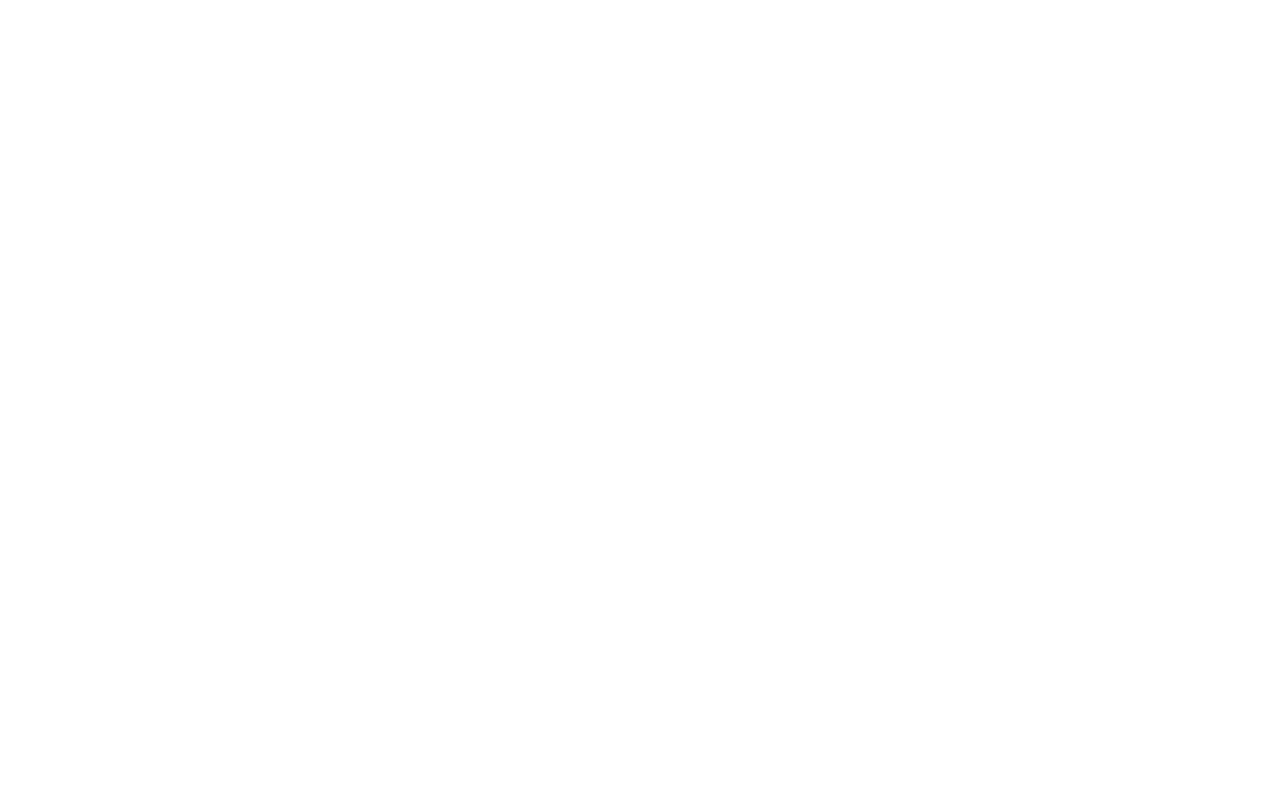
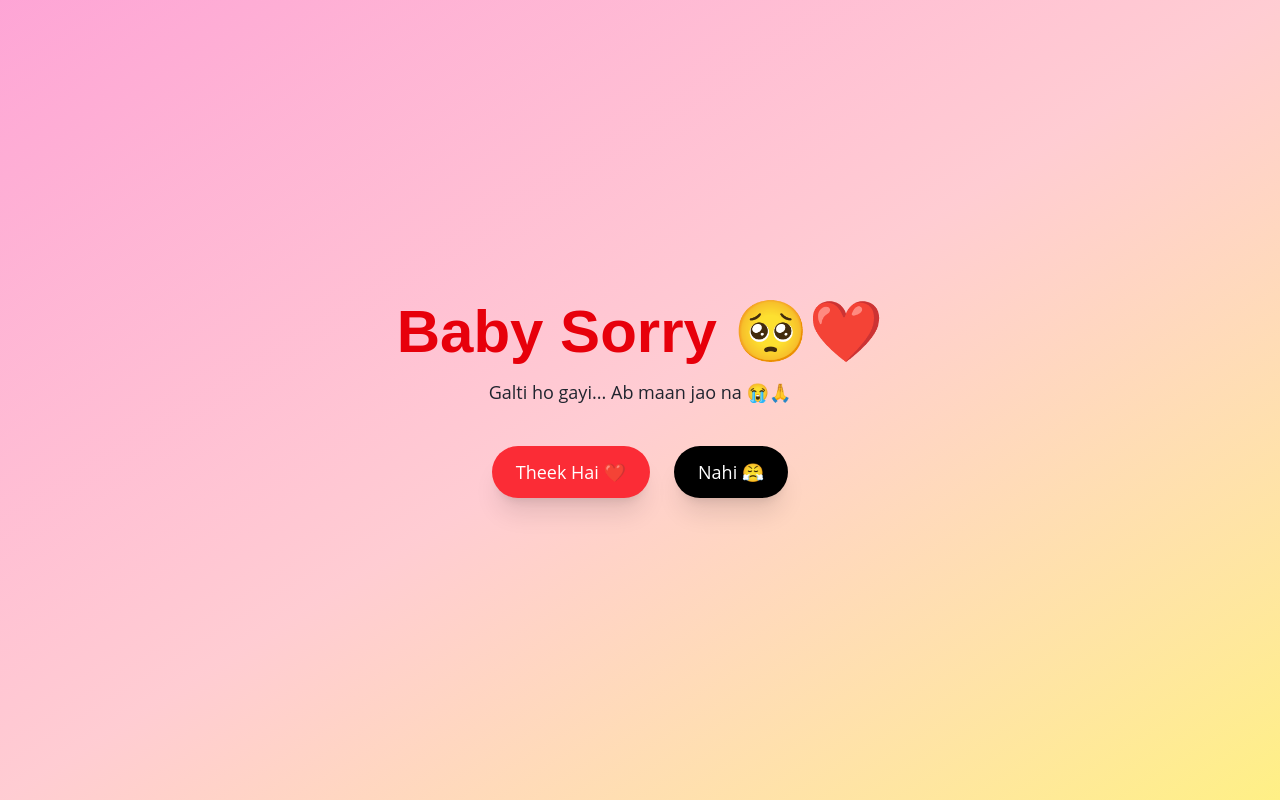
Before and after one commit to rohittrv7/arkshakti, a React (Vite) app: page /sorry in a window 1280 px wide. Before the commit this address had no page. Built offline with nearby package versions, Linux system fonts and the light colour scheme.

Commit message:
add sorry

```diff
--- a/src/App.tsx
+++ b/src/App.tsx
@@ -3,6 +3,7 @@
 import { QueryClient, QueryClientProvider } from "@tanstack/react-query";
 import { BrowserRouter, Routes, Route } from "react-router-dom";
 import Index from "./pages/Index";
+import GirlfriendSorry from "./pages/GirlfriendSorry";
 
 const queryClient = new QueryClient();
 
@@ -15,6 +16,7 @@
         <BrowserRouter>
           <Routes>
             <Route path="/" element={<Index />} />
+            <Route path="/sorry" element={<GirlfriendSorry />} />
             {/* ADD ALL CUSTOM ROUTES ABOVE THE CATCH-ALL "*" ROUTE */}
             {/* <Route path="*" element={navigate("/")} /> */}
           </Routes>
--- /dev/null
+++ b/src/pages/GirlfriendSorry.tsx
@@ -0,0 +1,50 @@
+import { useState } from "react";
+
+export default function GirlfriendSorry() {
+  const [yesSize, setYesSize] = useState(1);
+  const [position, setPosition] = useState({ x: 0, y: 0 });
+  const [accepted, setAccepted] = useState(false);
+
+  const moveNoButton = () => {
+    const randomX = Math.random() * 200 - 100;
+    const randomY = Math.random() * 200 - 100;
+    setPosition({ x: randomX, y: randomY });
+    setYesSize((prev) => prev + 0.2);
+  };
+
+  if (accepted) {
+    return (
+      <div className="flex items-center justify-center h-screen bg-pink-200 text-center">
+        <h1 className="text-5xl font-bold text-red-600">
+          Yaaay 😍❤️ I Love You Jaan!!!
+        </h1>
+      </div>
+    );
+  }
+
+  return (
+    <div className="flex flex-col items-center justify-center h-screen bg-gradient-to-br from-pink-300 via-rose-200 to-yellow-200 text-center px-4">
+      <h1 className="text-4xl md:text-6xl font-black text-red-600 mb-4">
+        Baby Sorry 🥺❤️
+      </h1>
+
+      <p className="text-lg mb-10">Galti ho gayi... Ab maan jao na 😭🙏</p>
+
+      <div className="relative flex gap-6">
+        <button
+          onClick={() => setAccepted(true)}
+          className="px-6 py-3 bg-red-500 text-white rounded-full text-lg shadow-xl"
+        >
+          Theek Hai ❤️
+        </button>
+
+        <button
+          onMouseEnter={moveNoButton}
+          className="px-6 py-3 bg-black text-white rounded-full text-lg shadow-xl"
+        >
+          Nahi 😤
+        </button>
+      </div>
+    </div>
+  );
+}
--- a/src/pages/Index.tsx
+++ b/src/pages/Index.tsx
@@ -1,31 +1,34 @@
-import Navbar from "@/components/Navbar";
-import HeroSection from "@/components/HeroSection";
-import AboutSection from "@/components/AboutSection";
-import TeamSection from "@/components/TeamSection";
-import ServicesSection from "@/components/ServicesSection";
-import GallerySection from "@/components/GallerySection";
-import ReviewsSection from "@/components/ReviewsSection";
-import VideoSection from "@/components/VideoSection";
-import GoingSolarSection from "@/components/GoingSolarSection";
-import ContactSection from "@/components/ContactSection";
-import MapSection from "@/components/MapSection";
-import Footer from "@/components/Footer";
-import { useEffect, useState } from "react";
-import InquiryModal from "@/components/InquiryForm";
+// import Navbar from "@/components/Navbar";
+// import HeroSection from "@/components/HeroSection";
+// import AboutSection from "@/components/AboutSection";
+// import TeamSection from "@/components/TeamSection";
+// import ServicesSection from "@/components/ServicesSection";
+// import GallerySection from "@/components/GallerySection";
+// import ReviewsSection from "@/components/ReviewsSection";
+// import VideoSection from "@/components/VideoSection";
+// import GoingSolarSection from "@/components/GoingSolarSection";
+// import ContactSection from "@/components/ContactSection";
+// import MapSection from "@/components/MapSection";
+// import Footer from "@/components/Footer";
+// import { useEffect, useState } from "react";
+// import InquiryModal from "@/components/InquiryForm";
+import Sorry from "./Sorry";
 
 const Index = () => {
-  const [open, setOpen] = useState(false);
+  // const [open, setOpen] = useState(false);
 
-  useEffect(() => {
-    const timer = setTimeout(() => {
-      setOpen(true);
-    }, 5000);
+  // useEffect(() => {
+  //   const timer = setTimeout(() => {
+  //     setOpen(true);
+  //   }, 5000);
 
-    return () => clearTimeout(timer);
-  }, []);
+  //   return () => clearTimeout(timer);
+  // }, []);
+
   return (
     <div className="min-h-screen bg-background">
-      <Navbar setOpen={setOpen} />
+      <Sorry />
+      {/* <Navbar setOpen={setOpen} />
       <InquiryModal isOpen={open} setIsOpen={setOpen} />
       <HeroSection />
       <AboutSection />
@@ -37,7 +40,7 @@
       <GoingSolarSection />
       <ContactSection />
       <MapSection />
-      <Footer />
+      <Footer /> */}
     </div>
   );
 };
--- /dev/null
+++ b/src/pages/Sorry.tsx
@@ -0,0 +1,46 @@
+import { useState } from "react";
+import { useNavigate } from "react-router-dom";
+
+export default function FunnySorry() {
+  const [text, setText] = useState("Sorry 😔");
+
+  const messages = [
+    "Sorry 😔",
+    "Bahut Badi Galti Ho Gayi 😭",
+    "Main Sudhar Jaunga Pakka 😅",
+    "Last Time Hai Promise 🤞😂",
+    "Meri jaban tut gyi bhaiya 😭🙏",
+  ];
+
+  const changeText = () => {
+    const random = messages[Math.floor(Math.random() * messages.length)];
+    setText(random);
+  };
+
+  const navigate = useNavigate();
+  return (
+    <div className="flex flex-col items-center justify-center h-screen bg-gradient-to-br from-yellow-200 via-pink-200 to-purple-300 text-center px-4">
+      <h1
+        key={text}
+        className="text-5xl md:text-7xl font-black text-red-600 drop-shadow-lg"
+      >
+        {text}
+      </h1>
+
+      <div className="text-6xl mt-6">🥺👉👈</div>
+
+      <button
+        onClick={changeText}
+        className="mt-8 px-6 py-3 bg-black cursor-pointer text-white rounded-full text-lg hover:scale-110 transition-transform shadow-xl"
+      >
+        Ek Baar Aur Sorry Bolu? 😂
+      </button>
+      <button
+        onClick={() => navigate("/sorry")}
+        className="mt-8 px-6 py-3 bg-black cursor-pointer text-white rounded-full text-lg hover:scale-110 transition-transform shadow-xl"
+      >
+        Go Back
+      </button>
+    </div>
+  );
+}
```
